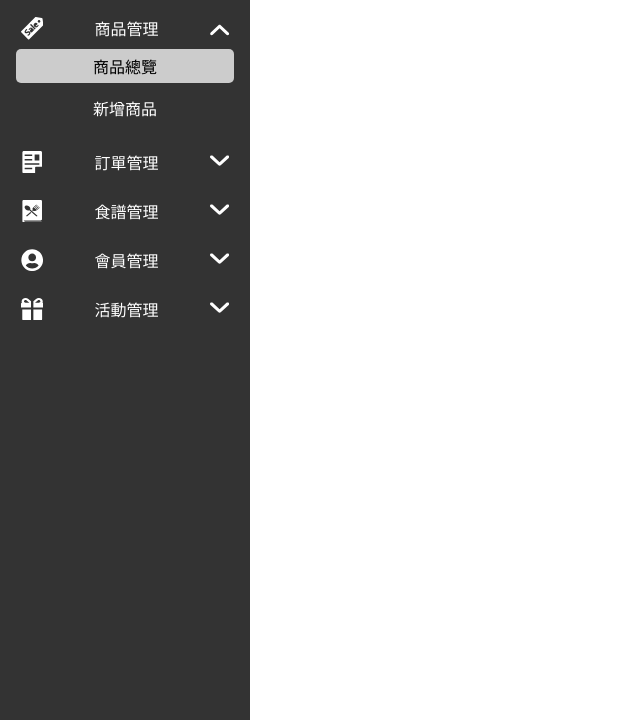
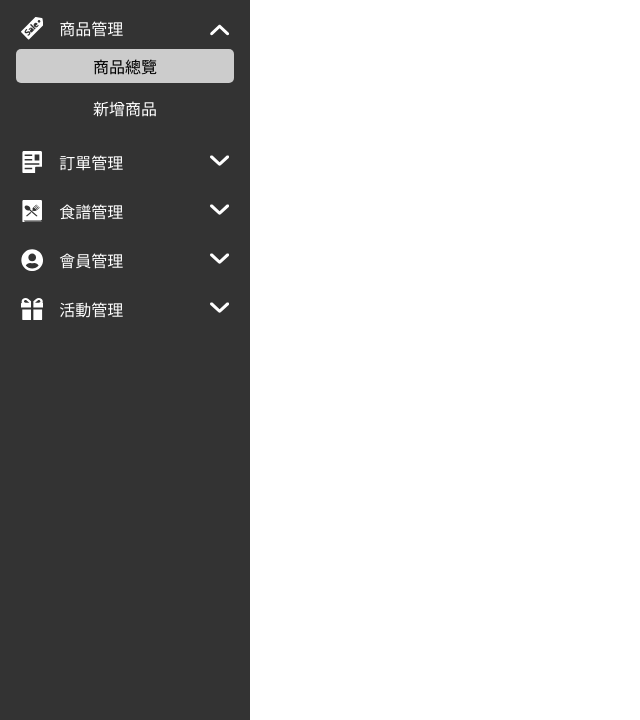
Before and after one commit to zyuan8591/mfee27_group2_project, a PHP site: page / in a window 1280 px wide. Shown: the part 80-800 px from the top of the page, without its empty margins (0-640 px from the left). Run offline with PHP 8.4, Linux system fonts and the light colour scheme.

Commit message:
update aside

```diff
--- a/index.html
+++ b/index.html
@@ -21,13 +21,7 @@
         <header class="header">
             <div class="flex_center">
                 <div class="logo">
-					<svg
-						width="50"
-						height="50"
-						viewBox="0 0 50 50"
-						fill="none"
-						xmlns="http://www.w3.org/2000/svg"
-					>
+                    <svg width="50" height="50" viewBox="0 0 50 50" fill="none" xmlns="http://www.w3.org/2000/svg">
                         <path
                             d="M44.082 36.0694C45.7812 34.7924 46.875 32.7842 46.875 30.503C46.875 26.628 43.7256 23.4841 39.8438 23.4841H38.4648C39.7754 22.3338 40.625 20.6765 40.625 18.7171C40.625 15.2808 37.8174 12.5658 34.375 12.5658H33.8013C34.1602 11.5812 34.375 10.5381 34.375 9.35855C34.375 4.19185 30.1758 0 25 0C24.4873 0 23.999 0.0731137 23.5234 0.146227C24.4434 1.51297 25 3.07272 25 4.67927C25 8.99298 21.5088 12.4781 17.1875 12.4781H15.625C12.1826 12.4781 9.375 15.2808 9.375 18.6294C9.375 20.5059 10.2295 22.1632 11.5352 23.3086H10.1562C6.27441 23.3964 3.125 26.6329 3.125 30.503C3.125 32.7822 4.22363 34.7924 5.91992 36.0723C2.56348 36.6056 0 39.4814 0 42.9811C0 46.861 3.14941 50 7.03125 50H42.9688C46.8506 50 50 46.8561 50 42.9811C50 39.4814 47.4414 36.6056 44.082 36.0694ZM18.75 25.0439C20.4834 25.0439 21.875 26.433 21.875 28.1634C21.875 29.8937 20.4834 31.2829 18.75 31.2829C17.0166 31.2829 15.625 29.8986 15.625 28.1634C15.625 26.4282 17.0215 25.0439 18.75 25.0439ZM34.3262 38.5943C33.2129 41.3141 28.5254 43.761 25 43.761C21.3877 43.761 16.7012 41.3121 15.6758 38.5943C15.4785 38.0873 15.8691 37.5219 16.4355 37.5219H33.5742C34.1309 37.5219 34.5215 38.0873 34.3262 38.5943ZM31.25 31.2829C29.5166 31.2829 28.125 29.8937 28.125 28.1634C28.125 26.433 29.5166 25.0439 31.25 25.0439C32.9834 25.0439 34.375 26.433 34.375 28.1634C34.375 29.8937 32.9883 31.2829 31.25 31.2829Z"
                             fill="#CEA470"
@@ -38,13 +32,7 @@
             </div>
             <div class="user flex_center">
                 <div class="user_photo">
-					<svg
-						width="50"
-						height="50"
-						viewBox="0 0 50 50"
-						fill="none"
-						xmlns="http://www.w3.org/2000/svg"
-					>
+                    <svg width="50" height="50" viewBox="0 0 50 50" fill="none" xmlns="http://www.w3.org/2000/svg">
                         <circle cx="25" cy="25" r="25" fill="#D9D9D9" />
                     </svg>
                 </div>
@@ -89,8 +77,8 @@
                                         fill="white"
                                     />
                                 </svg>
+                                <a class="main_nav_item_content" href="">商品管理</a>
                             </div>
-							<a class="main_nav_item_content" href="">商品管理</a>
                             <div class="nav_dropdown nav_dropdown_active">
                                 <svg
                                     width="24"
@@ -134,8 +122,8 @@
                                         fill="white"
                                     />
                                 </svg>
+                                <a class="main_nav_item_content" href="">訂單管理</a>
                             </div>
-							<a class="main_nav_item_content" href="">訂單管理</a>
                             <div class="nav_dropdown">
                                 <svg
                                     width="24"
@@ -176,8 +164,8 @@
                                         fill="white"
                                     />
                                 </svg>
+                                <a class="main_nav_item_content" href="">食譜管理</a>
                             </div>
-							<a class="main_nav_item_content" href="">食譜管理</a>
                             <div class="nav_dropdown">
                                 <svg
                                     width="24"
@@ -221,8 +209,8 @@
                                         fill="white"
                                     />
                                 </svg>
+                                <a class="main_nav_item_content" href="">會員管理</a>
                             </div>
-							<a class="main_nav_item_content" href="">會員管理</a>
                             <div class="nav_dropdown">
                                 <svg
                                     width="24"
@@ -276,8 +264,8 @@
                                         fill="white"
                                     />
                                 </svg>
+                                <a class="main_nav_item_content" href=""> 活動管理 </a>
                             </div>
-							<a class="main_nav_item_content" href=""> 活動管理 </a>
                             <div class="nav_dropdown">
                                 <svg
                                     width="24"
--- a/style/style.css
+++ b/style/style.css
@@ -105,7 +105,7 @@ a:link {
 	color: #fff;
 }
 .main_nav_item_content {
-	/* margin-left: 1rem; */
+	margin-left: 1rem;
 	line-height: 25px;
 }
 /* nav_dropdownbtn */
```
Lines whose indentation alone changed are shown as unchanged.
